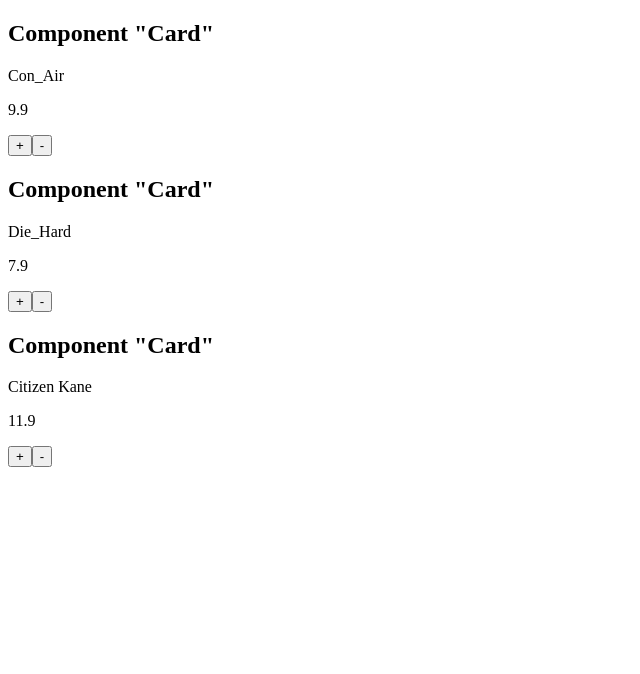
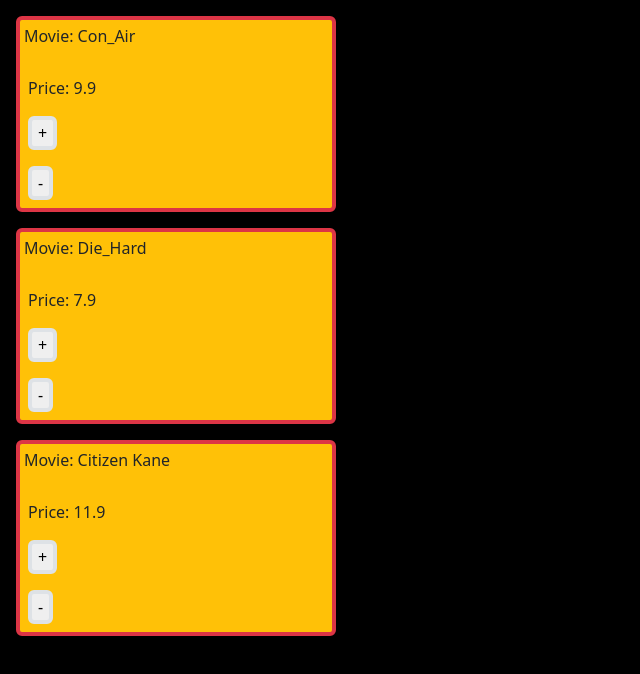
Before and after one commit to AlessandroArmari/React_Dvd_Store, a React (Vite) app in the folder React_UseState_2/: page / in a window 1280 px wide. Shown: the top 674 px of the page, without its empty margins (0-640 px from the left). Built offline with nearby package versions, Linux system fonts and the light colour scheme.

Commit message:
implementing css

```diff
--- a/React_UseState_2/src/App.jsx
+++ b/React_UseState_2/src/App.jsx
@@ -1,6 +1,8 @@
 import { useState } from "react";
 import "./App.css";
 import { Card } from "./Card/Card";
+import "bootstrap/dist/css/bootstrap.min.css";
+import "./index.css";
 
 var list = [
   { dvd_name: "Con_Air", dvd_price: 9.9 },
--- a/React_UseState_2/src/Card/Card.jsx
+++ b/React_UseState_2/src/Card/Card.jsx
@@ -3,13 +3,21 @@
 
 const Card = ({ dvd_name, dvd_price, index, addButton, removeButton }) => {
   return (
-    <div>
-      <h2>Component "Card"</h2>
-      <p>{dvd_name}</p>
-      <p>{dvd_price}</p>
-      <span>{index}</span>
-      <button onClick={addButton}>+</button>
-      <button onClick={removeButton}>-</button>
+    <div className="m-3 d-flex flex-column w-25 bg-warning border border-4 border-danger rounded">
+      <p className="  p-1 ">Movie: {dvd_name}</p>
+      <p className=" p-1 m-1">Price: {dvd_price}</p>
+      <button
+        className="d-inline-flex align-self-start m-2 border rounded"
+        onClick={addButton}
+      >
+        +
+      </button>
+      <button
+        className="d-inline-flex align-self-start m-2 border rounded"
+        onClick={removeButton}
+      >
+        -
+      </button>
     </div>
   );
 };
--- a/React_UseState_2/src/index.css
+++ b/React_UseState_2/src/index.css
@@ -0,0 +1,7 @@
+* {
+  margin: 0px;
+}
+
+body {
+  background-color: black;
+}
```
